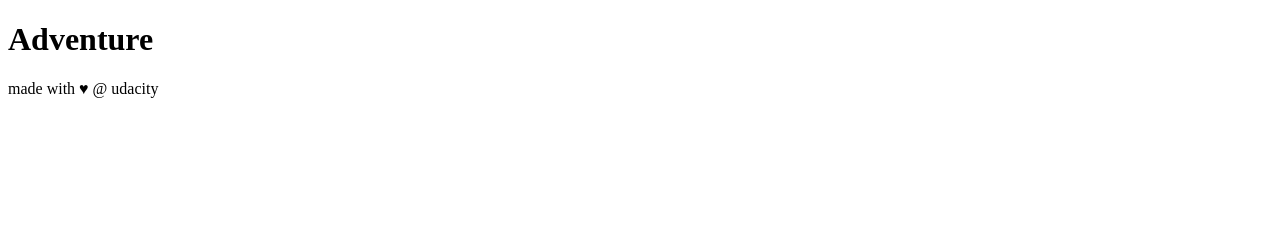
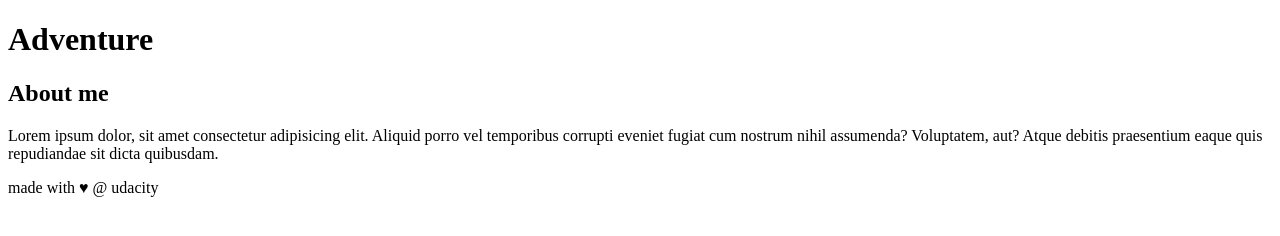
Before and after one commit to briansaved/git, a plain HTML site: page index.html in a window 1280 px wide. Drawn offline with Linux system fonts and the light colour scheme.

Commit message:
Added sidebar

```diff
--- a/index.html
+++ b/index.html
@@ -15,6 +15,14 @@
     <div class="container">
         <main></main>
     </div>
+
+    <!-- start of new content-->
+     <aside>
+         <h2>About me</h2>
+         <p>Lorem ipsum dolor, sit amet consectetur adipisicing elit. Aliquid porro vel temporibus corrupti eveniet fugiat cum nostrum nihil assumenda? Voluptatem, aut? Atque debitis praesentium eaque quis repudiandae sit dicta quibusdam.</p>
+     </aside>
+
+     <!-- end of new content -->
     <footer>made with &hearts; &commat; udacity</footer>
     <script src="js/app.js"></script>
 </body>
```
